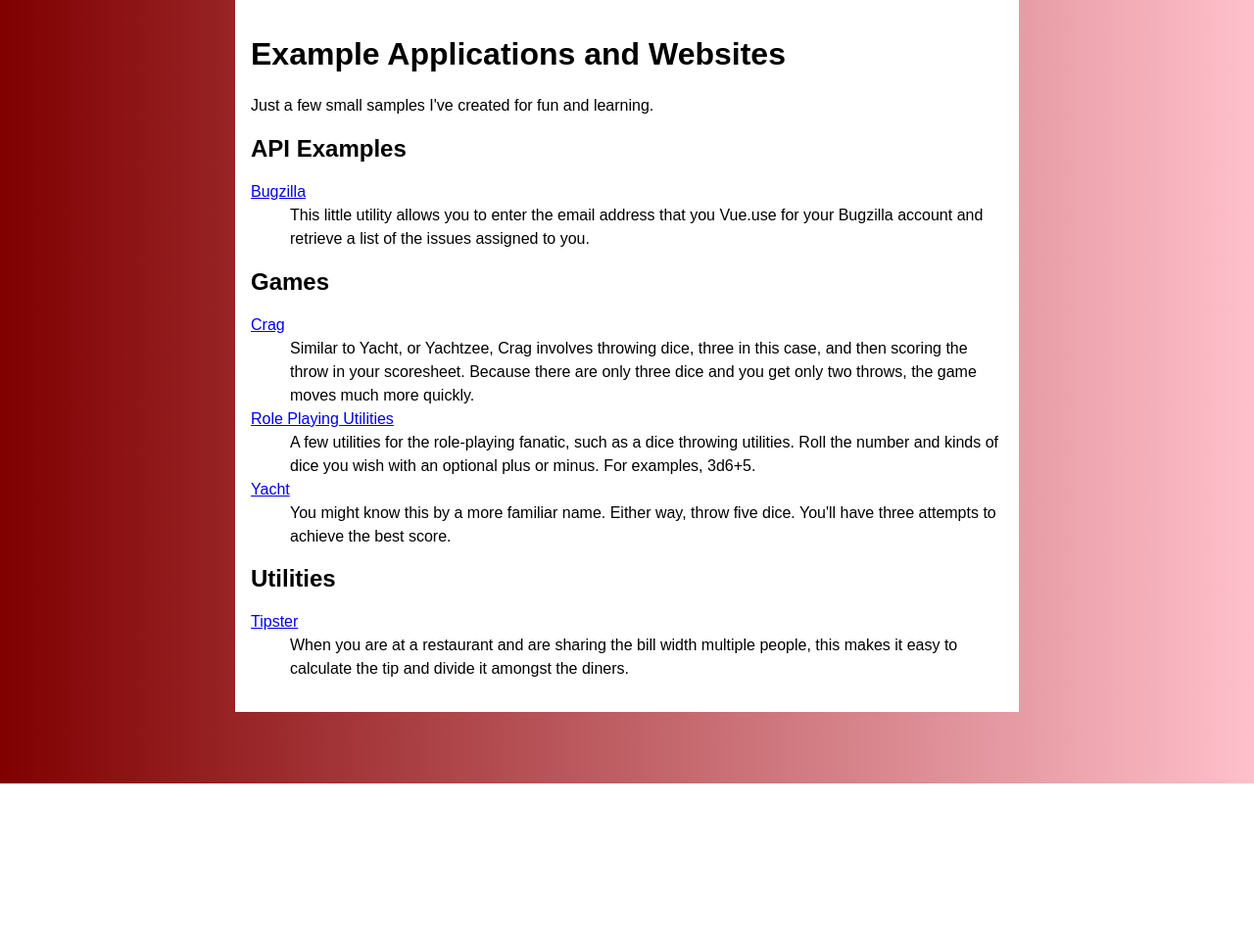
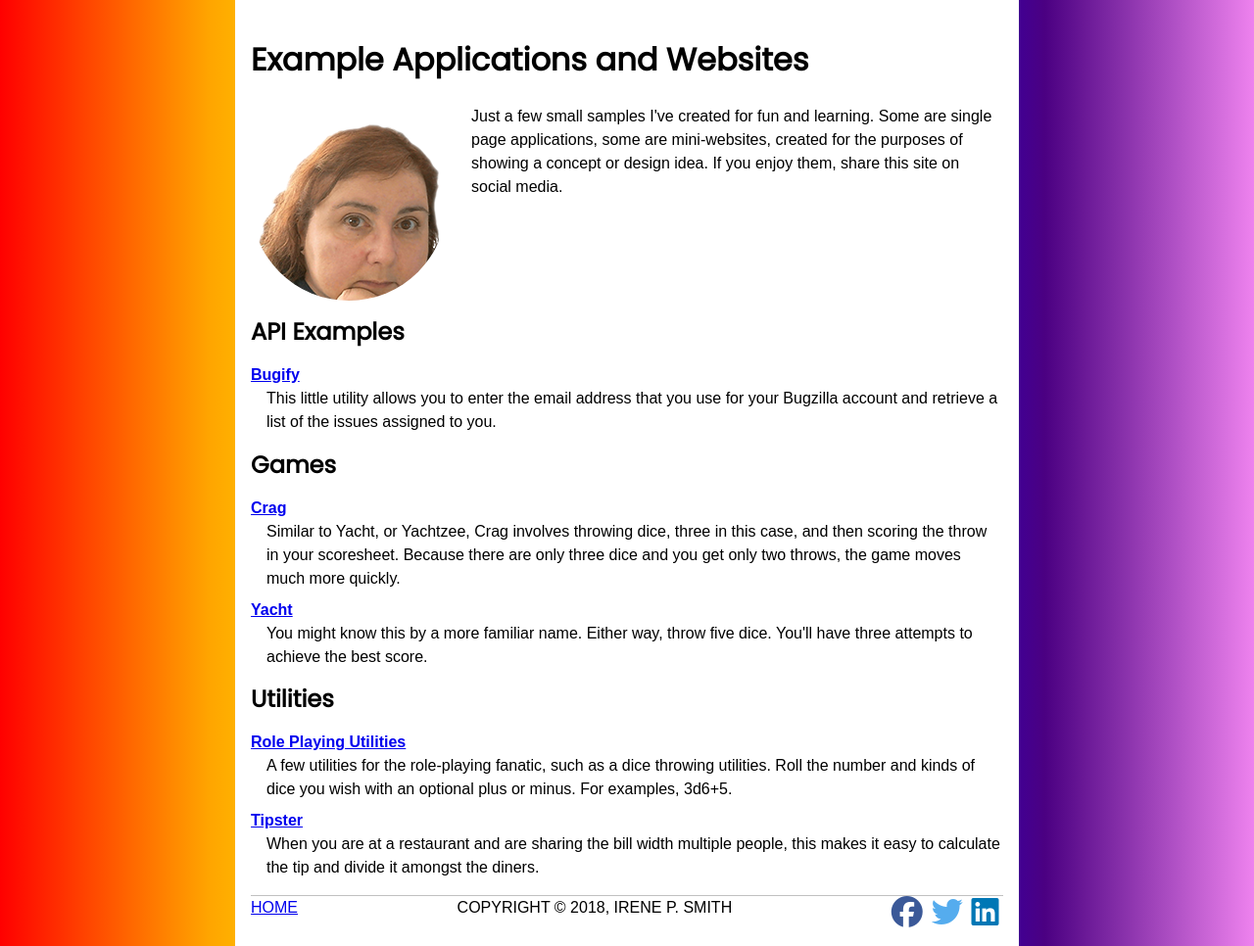
Before and after one commit to irenesmith/myExamples, a plain HTML site: page index.html in a window 1280 px wide. Shown: the whole page at 98% size. Before the commit the page ends 800 px from the top, so only its background shows below. Drawn offline with Linux system fonts and the light colour scheme.

Commit message:
Updated formatting and did a little rewriting on the index

```diff
--- a/css/styles.css
+++ b/css/styles.css
@@ -1,15 +1,74 @@
 body {
-  background-image: linear-gradient(to right, maroon, pink);
+  background-image: linear-gradient(to right, red, orange, yellow, green, blue, indigo, violet);
+  font-family: Arial, Helvetica,
+  sans-serif;
   height:100%;
   width:100%;
 }
 
 main {
   background-color:white;
-  font-family: Arial, Helvetica, sans-serif;
   height: 100%;
   margin: 0 auto;
   padding: 1rem;
   max-width:50rem;
   width: 80%;
 }
+
+h1, h2 {
+  font-family: 'Poppins', sans-serif;
+}
+
+dt {
+  font-weight: bold;
+}
+
+dd {
+  margin: 0 0 0.5rem 1rem;
+}
+
+header p {
+  margin-left: 225px;
+}
+
+footer {
+  border-top: 1px solid silver;
+  color:black;
+  display: flex;
+  justify-content: space-between;
+  margin-bottom:0;
+  mix-blend-mode: multiply;
+}
+
+footer p {
+  margin:0;
+  text-transform:uppercase;
+}
+
+#irene {
+  border-radius: 50%;
+  float:left;
+  -webkit-filter: blur(2px) grayscale (.5) opacity(0.8) hue-rotate(120deg);
+  filter: blur(2px) grayscale (.5) opacity(0.8) hue-rotate(120deg);
+}
+
+.fab {
+  font-size: 32px;
+}
+
+.fa-facebook {
+  color: #3b5998;
+}
+
+.fa-twitter {
+  color: #55acee;
+}
+
+.fa-linkedin {
+  color: #0077B5;
+}
+
+.clearfix {
+  clear: both;
+  float: none;
+}
--- a/index.html
+++ b/index.html
@@ -6,6 +6,9 @@
   <meta http-equiv="X-UA-Compatible" content="ie=edge">
   <title>Example Web Applications</title>
 
+  <script src="https://kit.fontawesome.com/33e08446a2.js"></script>
+  <script type='text/javascript' src='https://platform-api.sharethis.com/js/sharethis.js#property=5d87ad8c94f8a600197df2b7&product=inline-share-buttons' async='async'></script>
+  <link href="https://fonts.googleapis.com/css?family=Poppins&display=swap" rel="stylesheet">
   <link rel="stylesheet" href="css/remedy.css">
   <link rel="stylesheet" href="css/styles.css">
 </head>
@@ -13,13 +16,20 @@
   <main>
     <header>
       <h1>Example Applications and Websites</h1>
-      <p>Just a few small samples I've created for fun and learning.</p>
+      <img src="img/irene_2019.png" alt="" id="irene">
+      <p>Just a few small samples I've created for fun and learning. Some are single
+        page applications, some are mini-websites, created for the purposes of
+        showing a concept or design idea. If you enjoy them, share this site on social
+        media.
+      </p>
+      <div class="sharethis-inline-share-buttons"></div>
+      <div class="clearfix"></div>
     </header>
     <h2>API Examples</h2>
     <dl>
-      <dt><a href="api_examples/bugzilla/">Bugzilla</a></dt>
+      <dt><a href="api_examples/bugzilla/">Bugify</a></dt>
       <dd>
-        This little utility allows you to enter the email address that you Vue.use
+        This little utility allows you to enter the email address that you use
         for your Bugzilla account and retrieve a list of the issues assigned to you.
       </dd>
     </dl>
@@ -33,12 +43,6 @@
         only three dice and you get only two throws, the game moves much more
         quickly.
       </dd>
-      <dt><a href="games/dnd/">Role Playing Utilities</a></li></dt>
-      <dd>
-        A few utilities for the role-playing fanatic, such as a dice
-        throwing utilities. Roll the number and kinds of dice you wish
-        with an optional plus or minus. For examples, 3d6+5.
-      </dd>
       <dt><a href="games/yacht/">Yacht</a></li></dt>
       <dd>
         You might know this by a more familiar name. Either way, throw
@@ -48,6 +52,12 @@
 
     <h2>Utilities</h2>
     <dl>
+      <dt><a href="games/dnd/">Role Playing Utilities</a></li></dt>
+      <dd>
+        A few utilities for the role-playing fanatic, such as a dice
+        throwing utilities. Roll the number and kinds of dice you wish
+        with an optional plus or minus. For examples, 3d6+5.
+      </dd>
       <dt><a href="utilities/tipster/">Tipster</a></dt>
       <dd>
         When you are at a restaurant and are sharing the bill width
@@ -55,6 +65,17 @@
         divide it amongst the diners.
       </dd>
     </dl>
+    <footer>
+      <p><a href="../">Home</a></p>
+      <p>Copyright &copy; 2018, Irene P. Smith</p>
+      <p>
+        <a href="https://www.facebook.com/IrenePSmithAuthor/" target="_blank"><i class="fab fa-facebook"></i></a>&nbsp;
+        <a href="https://twitter.com/Story_Teller" target="_blank"><i class="fab fa-twitter"></i></a>&nbsp;
+        <a href="https://www.linkedin.com/in/irenesmith/" target="_blank"><i class="fab fa-linkedin"></i></a>&nbsp;
+      </p>
+    </footer>
+
+    </footer>
   </main>
 </body>
 </html>
```
Also changed, not shown: img/irene_2019.jpg (added), img/irene_2019.png (added), 1 other file.
